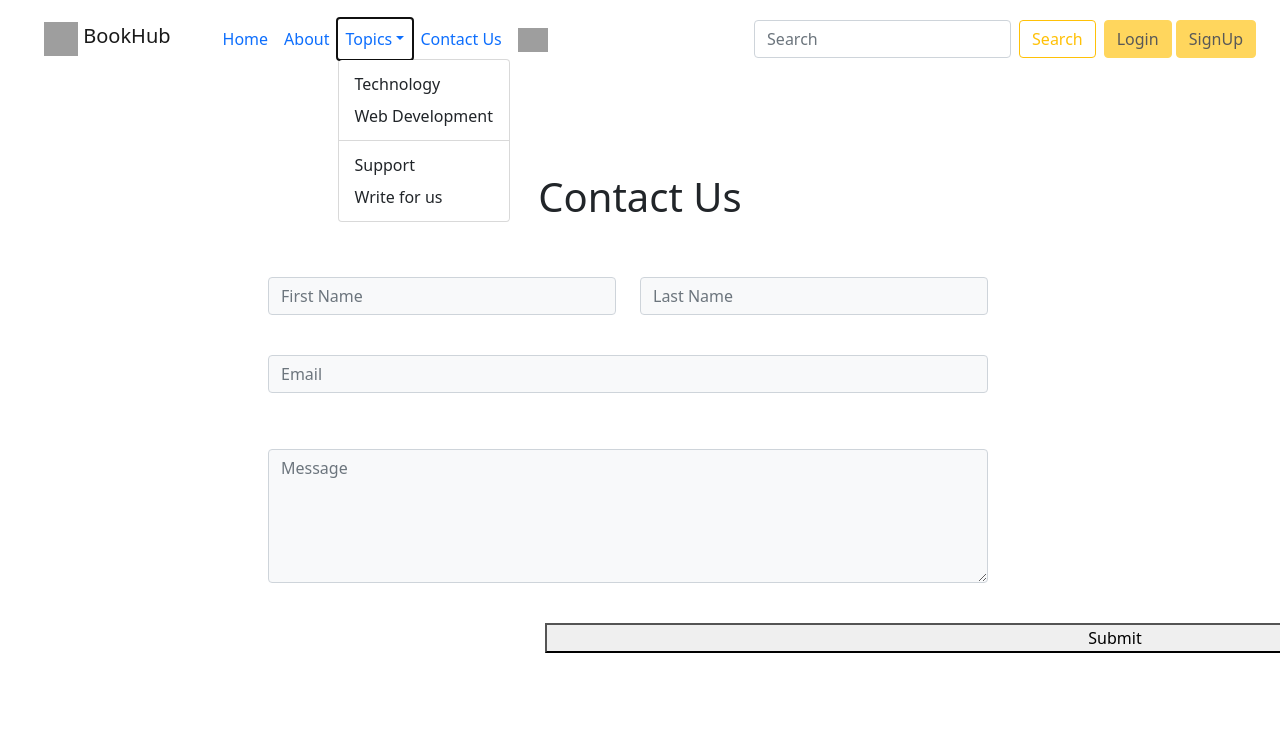
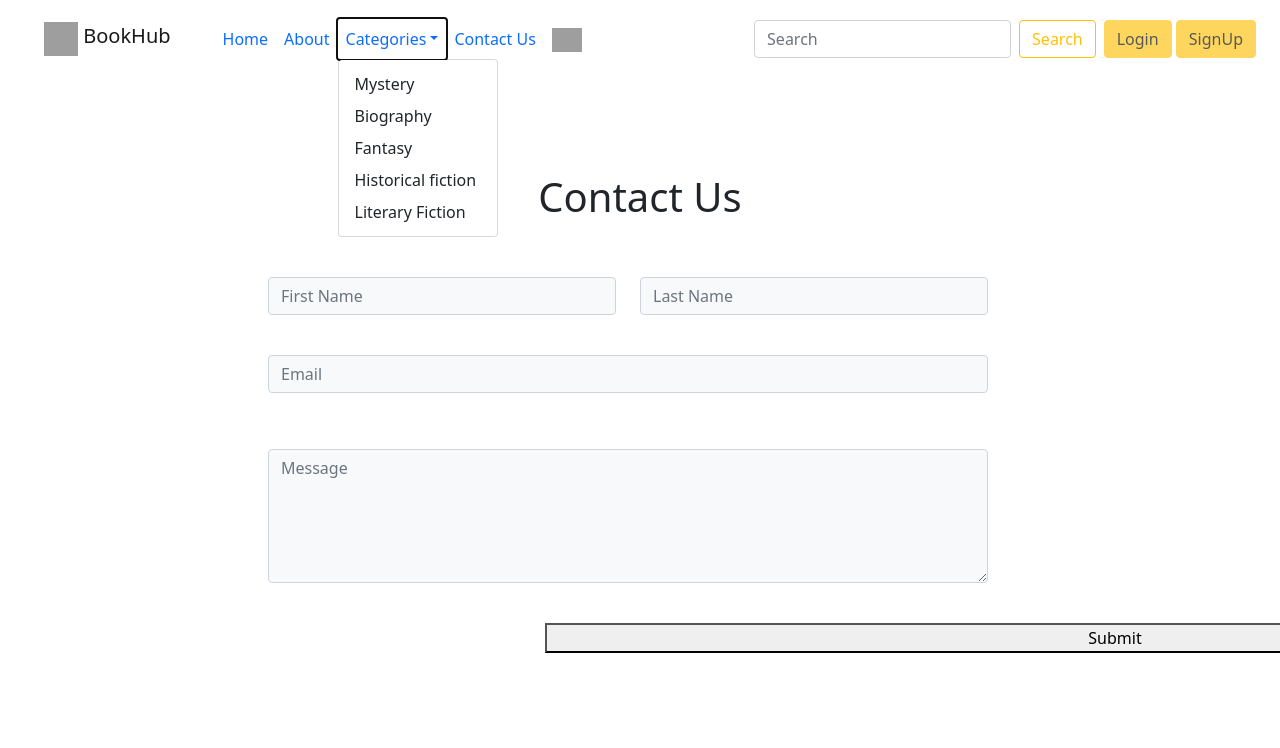
Before and after one commit to Harshada5686/CollegeProject, a PHP site: page /contact.php in a window 1280 px wide, after a click on "Categories"; the page is wider, and only the part inside the window is pictured. Shown: the top 748 px of that part. Run offline with PHP 8.4, Linux system fonts and the light colour scheme; grey boxes are pictures that could not be loaded.

Commit message:
push code

```diff
--- a/html/contact.php
+++ b/html/contact.php
@@ -22,6 +22,10 @@
         $uname = "root";
         $password = "";
         $database = "book_website";
+        $pattern = '/^[a-zA-Z0-9._%+-]+@[a-zA-Z0-9.-]+\.[a-zA-Z]{2,}$/';
+
+
+
         $conn = new mysqli($servername, $uname, $password, $database);
 
         $error_fname = $error_lname = $error_email =$error_message = "";
@@ -47,6 +51,12 @@
             if(empty($_POST['email']))
             {
                 $error_email = "Email is required";
+            }
+            else if (preg_match($pattern, $_POST['email'])){
+                $error_email = "";
+            }
+            else{
+                $error_email = "Please enter valid email id";
             }
             // Check if password is empty
             if(empty($_POST['message']))
@@ -89,30 +99,29 @@
                             class="d-inline-block align-text-top"><span> BookHub</span></a>
                 </div>
             </nav>
-
             <div class="collapse navbar-collapse" id="navbarSupportedContent">
                 <ul class="navbar-nav mr-auto">
                     <li class="nav-item nav">
-                        <a class="nav-link" href="#">Home</a>
+                        <a class="nav-link" href="index.php">Home</a>
                     </li>
                     <li class="nav-item nav">
-                        <a class="nav-link" href="#">About</a>
+                        <a class="nav-link" href="about.html">About</a>
                     </li>
 
                     <li class="nav-item dropdown nav">
-                        <a class="nav-link dropdown-toggle" href="#" id="navbarDropdown" role="button"
-                            data-toggle="dropdown" aria-haspopup="true" aria-expanded="false">
-                            Topics</a>
+                    <a class="nav-link dropdown-toggle" href="#" id="navbarDropdown" role="button"
+                            data-toggle="dropdown" aria-haspopup="true" aria-expanded="false">Categories</a>
                         <div class="dropdown-menu" aria-labelledby="navbarDropdown">
-                            <a class="dropdown-item" href="#">Technology</a>
-                            <a class="dropdown-item" href="#">Web Development</a>
-                            <div class="dropdown-divider"></div>
-                            <a class="dropdown-item" href="#">Support</a>
-                            <a class="dropdown-item" href="#">Write for us</a>
+                            <a class="dropdown-item" href="store.html">Mystery</a>
+                            <a class="dropdown-item" href="store.html">Biography</a>
+                            <a class="dropdown-item" href="store.html">Fantasy</a>
+                            <a class="dropdown-item" href="store.html">Historical fiction</a>
+                            <a class="dropdown-item" href="store.html">Literary Fiction</a>
+
                         </div>
                     </li>
                     <li class="nav-item nav">
-                        <a class="nav-link" href="contact.html">Contact Us</a>
+                        <a class="nav-link" href="contact.php">Contact Us</a>
                     </li>
                     <li class="nav-item nav">
                         <a class=" nav-link navbar-brand" href="#">
@@ -218,25 +227,25 @@
                 <div class="row ">
                     <div class="col-lg-4 col-md-6 col-sm-6 offset-lg-2 ">
                         <input type="text" name="fname" class="form-control bg-light" placeholder="First Name" >
-                        <label style="color: red;margin-left:-110px;"><?php echo $error_fname ?></label>
+                        <label style="color: red;margin-left:1px;"><?php echo $error_fname ?></label>
 
                     </div>
                     <div class="col-lg-4 col-md-6 col-sm-6 ">
                         <input type="text" name="lname" class="form-control bg-light" placeholder="Last Name" >
-                        <label style="color: red;margin-left:-110px;"><?php echo $error_lname ?></label>
+                        <label style="color: red;margin-left:1px;"><?php echo $error_lname ?></label>
                     </div>
                 </div>
                 <div class="row">
                     <div class="col-lg-8 offset-lg-2 py-3">
                         <input type="text" name="email" class="form-control bg-light" placeholder="Email" >
-                        <label style="color: red;margin-left:-5px;"><?php echo $error_email ?></label>
+                        <label style="color: red;margin-left:1px;"><?php echo $error_email ?></label>
                     </div>
                 </div>
                 <div class="row">
                     <div class="col-lg-8 offset-lg-2 py-3">
                         <textarea name="message" class="form-control bg-light" id="" cols="10" rows="5" placeholder="Message"
                             ></textarea>
-                        <label style="color: red;margin-left:-110px;"><?php echo $error_message ?></label>
+                        <label style="color: red;margin-left:1px;"><?php echo $error_message ?></label>
 
                     </div>
                 </div>
```
Also changed, not shown: html/about.html (+12 -12 lines), html/index.php (+43 -51 lines), images/Author3.png (renamed from images/Image (1).png), images/Review1.JPG (renamed from images/Capture.JPG), images/Review2.JPG (renamed from images/car2.JPG).
